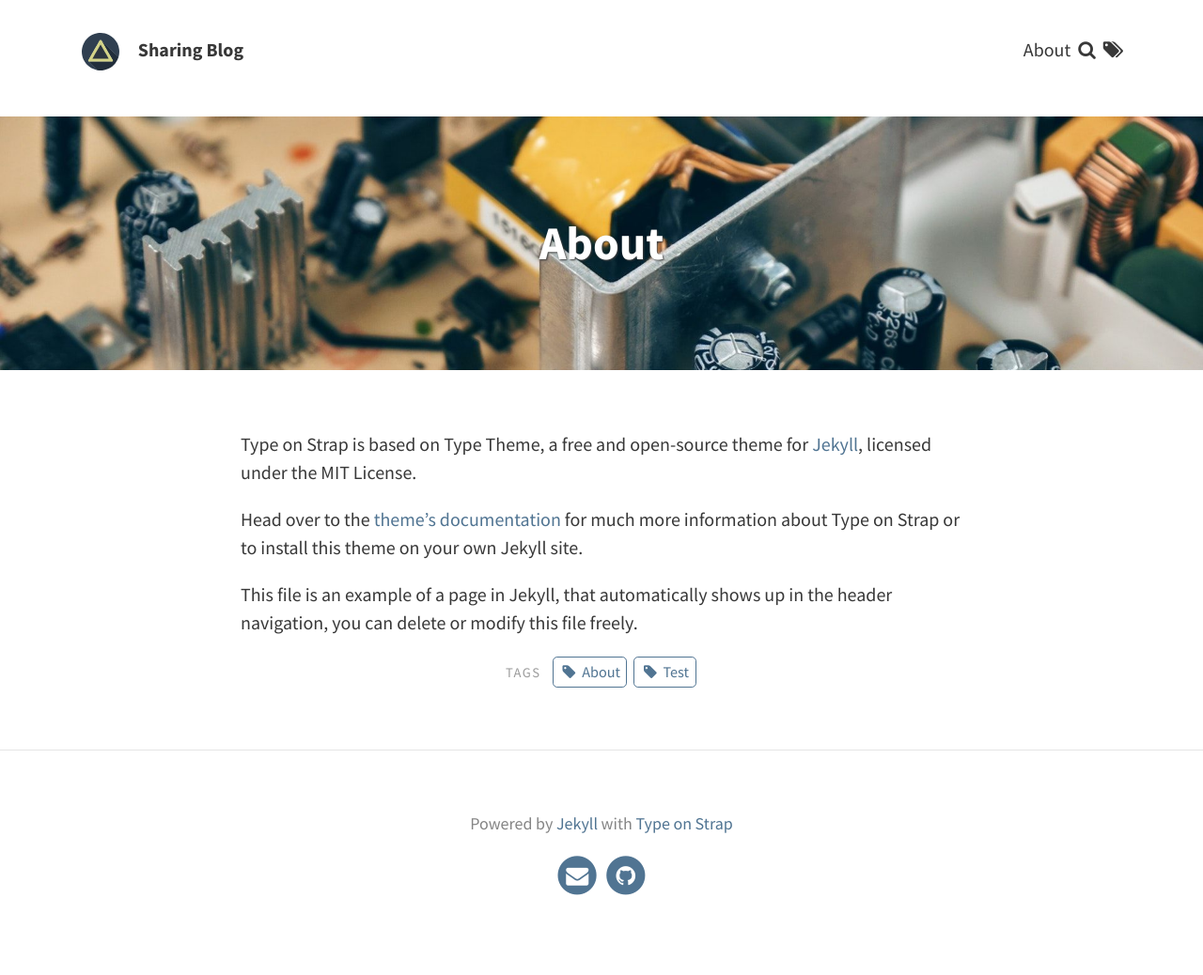
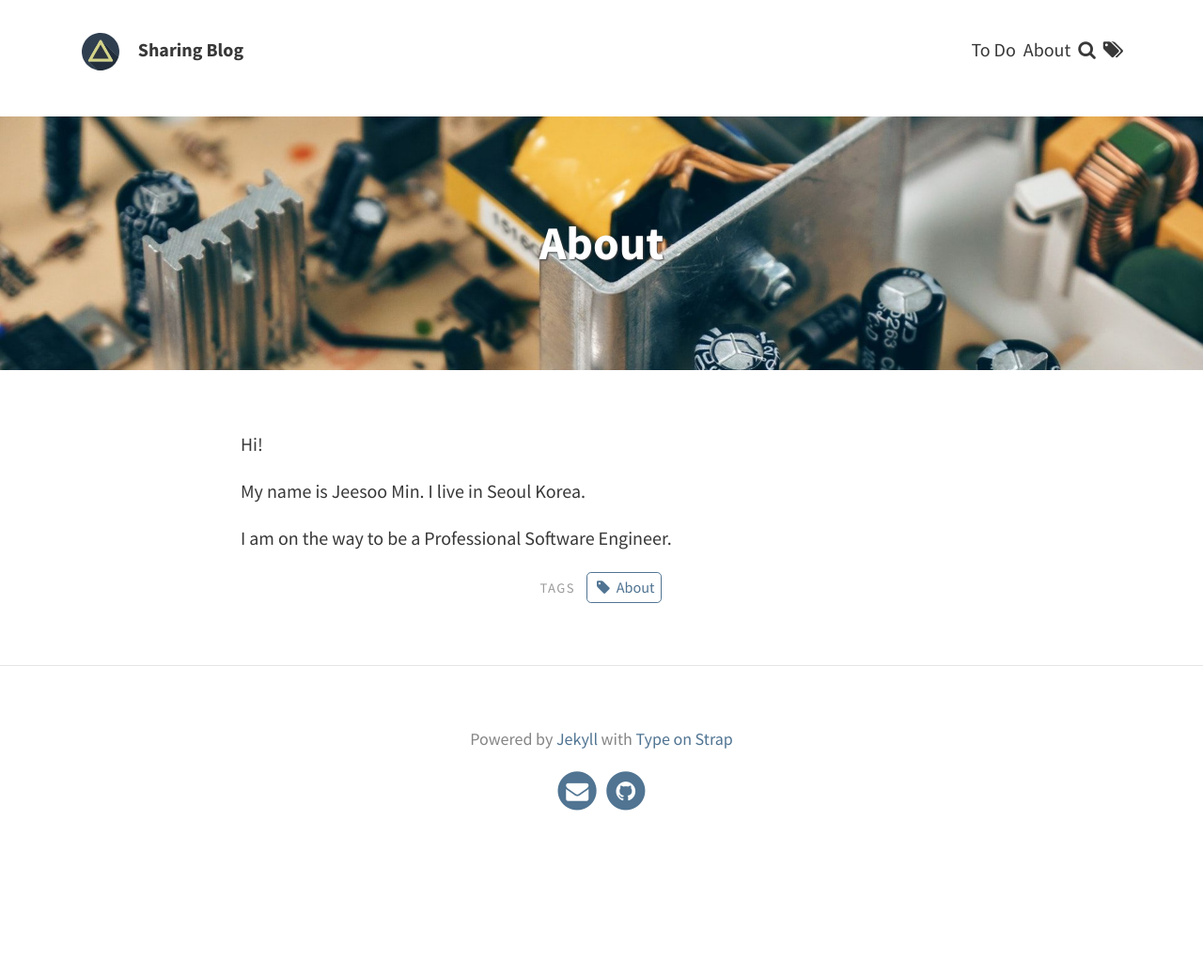
Before and after one commit to kuongee/Gitbook-Resource, a Jekyll site: the page built from pages/about.md, in a window 1280 px wide. Shown: the whole page at 94% size. Built offline with Jekyll 4.4.1, drawn with Linux system fonts in a browser that asks for light colours; after the commit the page ends 948 px from its top, so only the background shows below that.

Commit message:
add to do

```diff
--- a/pages/about.md
+++ b/pages/about.md
@@ -3,11 +3,11 @@ layout: page
 title: About
 permalink: /about/
 feature-img: "assets/img/pexels/circuit.jpeg"
-tags: [About, Test]
+tags: [About]
 ---
 
-Type on Strap is based on Type Theme, a free and open-source theme for [Jekyll](http://jekyllrb.com/), licensed under the MIT License.
+Hi!
 
-Head over to the [theme's documentation](https://github.io/sylhare/Type-on-Strap) for much more information about Type on Strap or to install this theme on your own Jekyll site.
+My name is Jeesoo Min. I live in Seoul Korea.
 
-This file is an example of a page in Jekyll, that automatically shows up in the header navigation, you can delete or modify this file freely.
+I am on the way to be a Professional Software Engineer.
```
Also changed, not shown: pages/ToDo.md (added, +8 -0 lines).
